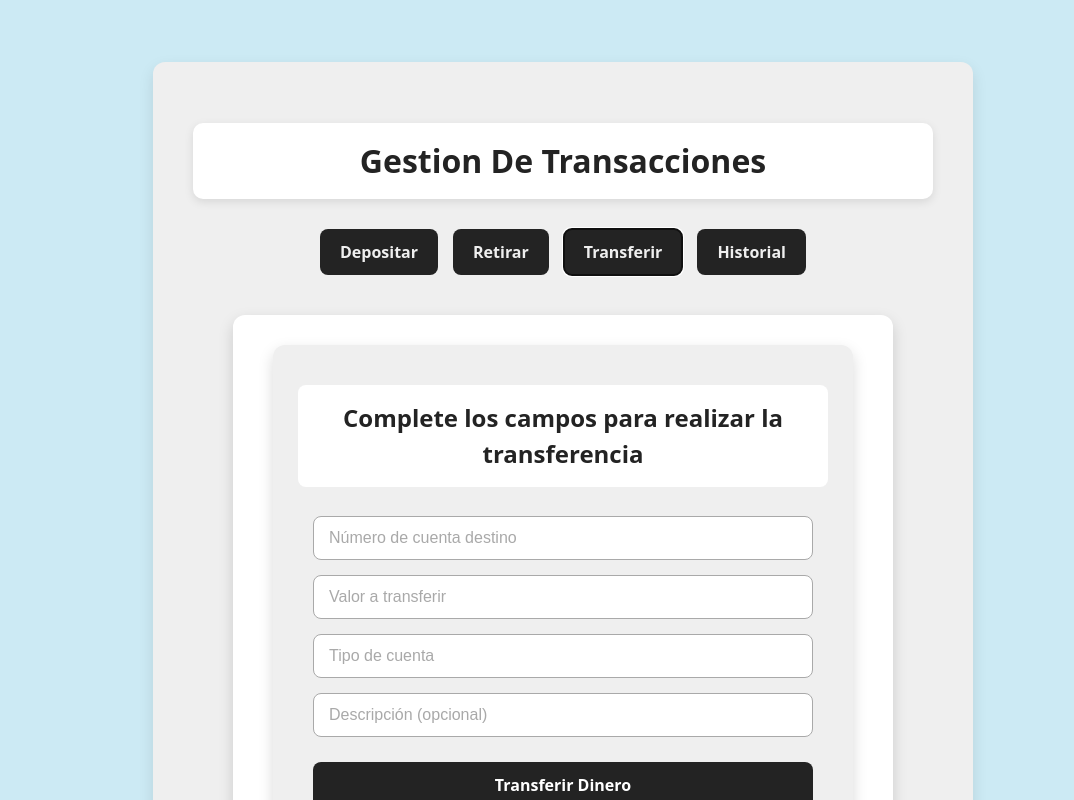
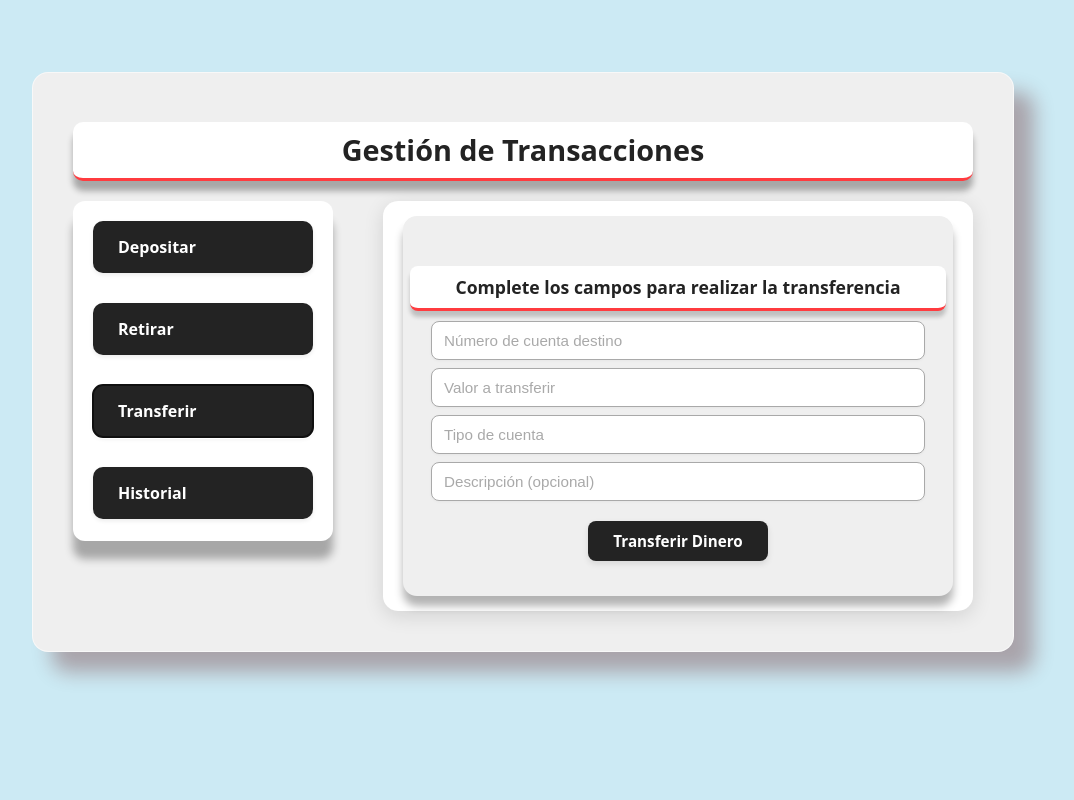
Before and after one commit to Franco-124/Proyecto_Web_Banco, a React (Vite) app: page /transactions in a window 1280 px wide. Both pictures are taken after a click on the button "Transferir". Shown: the top 800 px of the page, without its empty margins (117-1191 px from the left). Built offline with nearby package versions, Linux system fonts and the light colour scheme.

Commit message:
feat: enhance Transactions component with improved layout and styling for better user experience

```diff
--- a/src/components/Transactions/Transactions.jsx
+++ b/src/components/Transactions/Transactions.jsx
@@ -1,32 +1,36 @@
 import Deposit from "./Deposit.jsx";
-import Withdraw from "./Withdraw.jsx" ;
+import Withdraw from "./Withdraw.jsx";
 import Transfer from "./Transfer.jsx";
 import TransactionsHistory from "./TransactionsHistory.jsx";
 import "./Transactions.css";
 import { useState } from "react";
+
 function Transactions() {
-    const [view, setView] = useState("history")
+  const [view, setView] = useState("history");
+
   return (
     <div id="transactions-container">
       <div className="transactions-box">
-                <h1>Gestion de Transacciones</h1>
+        <h1>Gestión de Transacciones</h1>
+
+        <div className="transactions-content">
           <div className="transactions-menu">
-                    <button onClick={() => setView('deposit')} >Depositar</button>
-                    <button onClick={() => setView('withdraw')} >Retirar</button>
-                    <button onClick={() => setView('transfer')} >Transferir</button>
-                    <button onClick={() => setView('history')} >Historial</button>
+            <button onClick={() => setView("deposit")}>Depositar</button>
+            <button onClick={() => setView("withdraw")}>Retirar</button>
+            <button onClick={() => setView("transfer")}>Transferir</button>
+            <button onClick={() => setView("history")}>Historial</button>
           </div>
+
           <div className="transactions-view">
-                    {view === 'deposit' && <Deposit />}
-                    {view === 'withdraw' && <Withdraw />}
-                    {view === 'transfer' && <Transfer />}
-                    {view === 'history' && <TransactionsHistory />}
+            {view === "deposit" && <Deposit />}
+            {view === "withdraw" && <Withdraw />}
+            {view === "transfer" && <Transfer />}
+            {view === "history" && <TransactionsHistory />}
           </div>
         </div>
       </div>
-
-    )
-
+    </div>
+  );
 }
 
 export default Transactions;
--- a/src/components/Transactions/transactions.css
+++ b/src/components/Transactions/transactions.css
@@ -1,79 +1,95 @@
 :root {
-  --color-principal: #CCEAF4;
-  --color-complementario1: #A9A9A9;
-  --color-complementario2: #FF3B3F;
+  --color-principal: #cceaf4;
+  --color-complementario1: #a9a9a9;
+  --color-complementario2: #ff3b3f;
   --color-oscuro: #232323;
-  --color-claro: #EFEFEF;
+  --color-claro: #efefef;
 }
 
-/* ===============================
-   🌎 CONTENEDOR GENERAL
-================================= */
 #transactions-container {
-  flex: 1;
   display: flex;
-  flex-direction: column;
+  justify-content: center;
+  align-items: flex-start;
   background-color: var(--color-principal);
   min-height: 100vh;
-  align-items: center;
-  justify-content: flex-start;
+  padding: 40px 0;
 }
 
-/* ===============================
-   📦 CAJA PRINCIPAL
-================================= */
 .transactions-box {
-  width: 100%;
-  max-width: 900px;
-  min-height: 90vh;
-  margin: 30px auto;
-  padding: 40px;
+  background-color: var(--color-claro);
+  width: 900px;
+  height: 500px;
+  max-width: 1200px;
+  border-radius: 16px;
+  box-shadow: 20px 20px 20px rgba(89, 2, 2, 0.3);
+  padding: 30px 40px 40px;
   display: flex;
   flex-direction: column;
   align-items: center;
-  background-color: var(--color-claro);
-  border-radius: 12px;
-  box-shadow: 0 6px 15px rgba(0, 0, 0, 0.1);
+  border: 1px solid rgba(255, 255, 255, 0.6);
+  height: auto;
 }
 
-/* ===============================
-   🏷️ TÍTULO
-================================= */
 .transactions-box h1 {
   text-align: center;
   color: var(--color-oscuro);
-  font-size: 2rem;
+  font-size: 1.8rem;
   font-weight: bold;
-  margin-bottom: 30px;
-  text-transform: capitalize;
+  margin-bottom: 20px;
   background-color: white;
   width: 100%;
-  padding: 20px 0;
+  padding: 12px 0;
   border-radius: 10px;
-  box-shadow: 0 3px 10px rgba(0, 0, 0, 0.1);
+  box-shadow: 0 10px 6px rgba(0, 0, 0, 0.3);
+  border-bottom: 3px solid var(--color-complementario2);
 }
 
-/* ===============================
-   🔘 MENÚ DE OPCIONES
-================================= */
+.transactions-box h1:hover {
+    transform: translateY(-2px);
+}
+
+.transactions-content {
+  display: flex;
+  width: 100%;
+  justify-content: space-between;
+  align-items: flex-start;
+  gap: 20px;
+  height: auto;
+}
+
+
 .transactions-menu {
   display: flex;
-  justify-content: center;
-  flex-wrap: wrap;
-  gap: 15px;
-  margin-bottom: 40px;
+  flex-direction: column;
+  gap: 30px;
+  background-color: white;
+  padding: 20px;
+  border-radius: 12px;
+  min-width: 220px;
+  height: 300px;
+  box-shadow: 0 18px 8px rgba(0, 0, 0, 0.3);
+  position: sticky;
+}
+
+.transactions-menu :hover {
+  box-shadow: 0 20px 10px rgba(0, 0, 0, 0.4);
+  transform: translateY(-2px);
 }
 
 .transactions-menu button {
   background-color: var(--color-oscuro);
-  color: var(--color-claro);
+  color: white;
   border: none;
-  padding: 12px 20px;
-  border-radius: 8px;
+  width: 100%;
+  font-weight: 600;
   cursor: pointer;
+  transition: all 0.3s ease;
+  box-shadow: 0 2px 4px rgba(0,0,0,0.08);
+  text-align: left;
+  position: relative;
+  padding: 15px 25px;
   font-size: 1rem;
-  font-weight: 600;
-  transition: all 0.3s ease;
+  border-radius: 10px;
 }
 
 .transactions-menu button:hover {
@@ -83,253 +99,192 @@
 
 .transactions-view {
   background-color: white;
-  width: 600px;
-  max-width: 700px;
-  min-height: 350px;
-  border-radius: 12px;
-  padding: 30px;
-  box-shadow: 0 6px 15px rgba(0, 0, 0, 0.15);
+  flex: 1;
+  max-width: 550px;
+  height: 380px;
+  border-radius: 15px;
+  padding: 15px 20px;
+  box-shadow: 0 5px 20px rgba(0, 0, 0, 0.12);
+  display: flex;
+  justify-content: center;
+  align-items: flex-start;
+  transition: all 0.3s ease;
 }
 
 
-.transactions-history {
+.transactions-view:hover {
+  box-shadow: 0 18px 8px rgba(0, 0, 0, 0.3);
+  transform: translateY(-2px);
+}
+
+#deposit-container,
+#withdraw-container,
+#transfer-box {
+  background-color: var(--color-claro);
   width: 100%;
-  height: 500px;
-  background-color: var(--color-claro);
-  border-radius: 10px;
-  margin-top: 20px;
+  height: 100%;
+  border-radius: 14px;
+  padding: 10px 15px;
   display: flex;
   flex-direction: column;
-  overflow: auto;
+  align-items: center;
+  justify-content: flex-start;
+  box-sizing: border-box;
+  box-shadow: 0 10px 8px rgba(0, 0, 0, 0.3);
 }
 
-.transactions-history h2 {
-  background-color: var(--color-oscuro);
-  color: var(--color-claro);
-  margin: 0;
-  padding: 15px;
+#deposit-container h2,
+#withdraw-container h2,
+#transfer-box h2 {
+  color: var(--color-oscuro);
+  font-size: 1.1rem;
+  margin-bottom: 10px;
+  background-color: white;
+  width: 100%;
+  padding: 8px 8px;
+  border-radius: 8px;
+  box-shadow: 0 6px 4px rgba(0, 0, 0, 0.2);
+  border-bottom: 3px solid var(--color-complementario2);
   text-align: center;
-  font-size: 1.3rem;
-  border-top-left-radius: 10px;
-  border-top-right-radius: 10px;
+  font-weight: 600;
 }
 
 
-#transfer-box {
-  background-color: var(--color-claro);
-  width: 500px;
-  max-width: 600px;
-  margin: 0 auto;
-  padding: 40px;
-  border-radius: 12px;
-  box-shadow: 0 6px 15px rgba(0, 0, 0, 0.15);
-  display: flex;
-  flex-direction: column;
-  align-items: center;
-  text-align: center;
-}
-
-#transfer-box h2 {
-  color: var(--color-oscuro);
-  font-size: 1.5rem;
-  margin-bottom: 29px;
-  margin-top: 0;
-  background-color: white;
-  width: 100%;
-  padding: 15px;
-  border-radius: 8px;
-}
-
-
+#deposit-form,
+#withdraw-form,
 #transfer-form {
   display: flex;
   flex-direction: column;
-  gap: 15px;
+  gap: 8px;
   width: 100%;
+  max-width: 95%;
+  padding-bottom: 10px;
 }
 
+#deposit-form input,
+#withdraw-form input,
 #transfer-form input {
-  padding: 12px 15px;
+  padding: 10px 12px;
   border: 1px solid var(--color-complementario1);
   border-radius: 8px;
-  font-size: 1rem;
+  font-size: 0.95rem;
   background-color: white;
   color: var(--color-oscuro);
+  transition: all 0.3s ease;
+  box-shadow: 0 1px 3px rgba(0,0,0,0.04);
 }
 
+#deposit-form input:focus,
+#withdraw-form input:focus,
 #transfer-form input:focus {
   border-color: var(--color-complementario2);
   outline: none;
 }
 
+#deposit-form input::placeholder,
+#withdraw-form input::placeholder,
 #transfer-form input::placeholder {
   color: var(--color-complementario1);
 }
 
-
+#deposit-form button,
+#withdraw-form button,
 #transfer-form button {
-  margin-top: 10px;
-  background-color: var(--color-oscuro);
-  color: white;
-  border: none;
-  border-radius: 8px;
-  padding: 12px;
-  font-size: 1rem;
-  font-weight: 600;
-  cursor: pointer;
-}
-
-#transfer-form button:hover {
-  background-color: var(--color-complementario2);
-  transform: scale(1.03);
-}
-
-#transfer-form button:active {
-  transform: scale(0.98);
-}
-
-
-#withdraw-container {
-  background-color: var(--color-claro);
-  width: 100%;
-  margin: 0 auto;
-  padding: 0 30px;
-  border-radius: 12px;
-  display: flex;
-  flex-direction: column;
-  align-items: center;
-  text-align: center;
-  box-sizing: border-box;
-}
-
-#withdraw-container h2 {
-  color: var(--color-oscuro);
-  font-size: 1.5rem;
-  margin-bottom: 20px;
-  background-color: white;
-  width: 100%;
-  padding: 12px;
-  border-radius: 8px;
-}
-
-#withdraw-form {
-  display: flex;
-  flex-direction: column;
-  gap: 15px;
-  width: 100%;
-  height: 250px;
-}
-
-#withdraw-form input {
-  padding: 12px 15px;
-  border: 1px solid var(--color-complementario1);
-  border-radius: 8px;
-  font-size: 1rem;
-  background-color: white;
-  color: var(--color-oscuro);
-}
-
-#withdraw-form input:focus {
-  border-color: var(--color-complementario2);
-  outline: none;
-}
-
-#withdraw-form input::placeholder {
-  color: var(--color-complementario1);
-}
-
-#withdraw-form button {
-  margin-top: 10px;
+  margin-top: 12px;
   background-color: var(--color-oscuro);
   color: white;
   border: none;
   border-radius: 8px;
   padding: 10px;
-  font-size: 1rem;
+  font-size: 0.95rem;
   font-weight: 600;
   cursor: pointer;
+  transition: all 0.3s ease;
+  box-shadow: 0 3px 6px rgba(0,0,0,0.1);
+  width: 100%;
+  max-width: 180px;
+  margin-left: auto;
+  margin-right: auto;
 }
 
-#withdraw-form button:hover {
+#deposit-form button:hover,
+#withdraw-form button:hover,
+#transfer-form button:hover {
   background-color: var(--color-complementario2);
-  transform: scale(1.03);
+  transform: translateY(-3px);
+  box-shadow: 0 5px 12px rgba(0,0,0,0.15);
 }
 
-#withdraw-form button:active {
-  transform: scale(0.98);
-}
-
-
-#deposit-container {
+.transactions-history {
   background-color: var(--color-claro);
   width: 100%;
-  max-width: 540px;
-  margin: 0 auto;
-  padding: 25px;
+  height: 100%;
   border-radius: 12px;
+  padding: 15px;
   display: flex;
   flex-direction: column;
   align-items: center;
-  text-align: center;
   box-sizing: border-box;
+  box-shadow: inset 0 0 10px rgba(0,0,0,0.03);
+  overflow-y: auto;
+  max-height: 320px;
 }
 
-
-#deposit-container h2 {
+.transactions-history h2 {
   color: var(--color-oscuro);
-  font-size: 1.6rem;
-  margin-bottom: 25px;
+  font-size: 1.2rem;
+  margin-bottom: 10px;
   background-color: white;
+  box-shadow: 0 10px 6px rgba(0, 0, 0, 0.3);
   width: 100%;
-  padding: 15px;
+  padding: 10px 8px;
   border-radius: 8px;
+  text-align: center;
+  font-weight: 600;
+  letter-spacing: 0.2px;
+  border-bottom: 3px solid var(--color-complementario2);
 }
 
-
-#deposit-form {
-  display: flex;
-  flex-direction: column;
-  gap: 15px;
-  width: 100%;
-  padding: 10px;
+.transactions-history:hover {
+  box-shadow: 0 18px 8px rgba(0, 0, 0, 0.3);
 }
 
-#deposit-form input {
-  padding: 14px 16px;
-  border: 2px solid var(--color-complementario1);
-  border-radius: 10px;
-  font-size: 1.05rem;
-  background-color: white;
-  color: var(--color-oscuro);
-  transition: all 0.3s ease;
+.transactions-history h2:hover {
+    transform: translateY(-2px);
 }
 
-#deposit-form input:focus {
-  border-color: var(--color-complementario2);
-  outline: none;
+.transactions-table {
+  width: 100%;
+  background-color: var(--color-claro);
+  border-radius: 10px;
+  box-shadow: 0 3px 10px rgba(0, 0, 0, 0.1);
+  table-layout: fixed;
+  font-family: "Segoe UI", sans-serif;
 }
 
-#deposit-form input::placeholder {
-  color: var(--color-complementario1);
+.transactions-table thead {
+  background-color: var(--color-oscuro);
+  color: var(--color-claro);
+  position: static;
+  top: 0;
 }
 
-#deposit-form button {
-  margin-top: 10px;
-  background-color: var(--color-oscuro);
-  color: white;
-  border: none;
-  border-radius: 8px;
-  padding: 12px;
-  font-size: 1rem;
+.transactions-table th {
+  padding: 8px 8px;
   font-weight: 600;
-  cursor: pointer;
+  font-size: 0.85rem;
+  text-align: left;
+  border-bottom: 2px solid var(--color-claro);
 }
 
-#deposit-form button:hover {
-  background-color: var(--color-complementario2);
-  transform: scale(1.03);
+.transactions-table tbody {
+  background-color:var(--color-claro);
 }
 
-#deposit-form button:active {
-  transform: scale(0.98);
+.transactions-table td {
+  padding: 6px 8px;
+  font-size: 0.85rem;
+  color: var(--color-oscuro);
+  border-bottom: 3px solid var(--color-oscuro);
+  text-align: left;
 }
```
Lines whose indentation alone changed are shown as unchanged.
